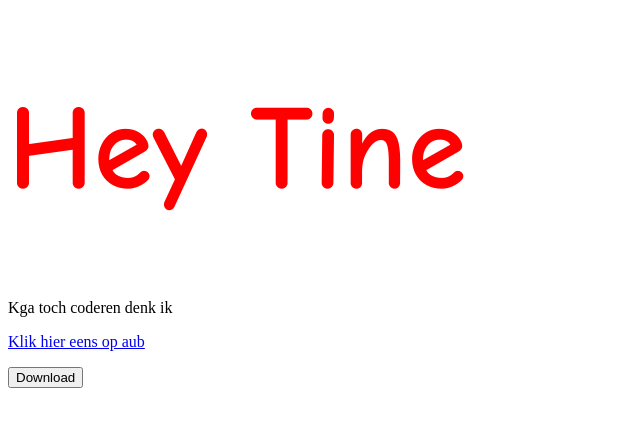
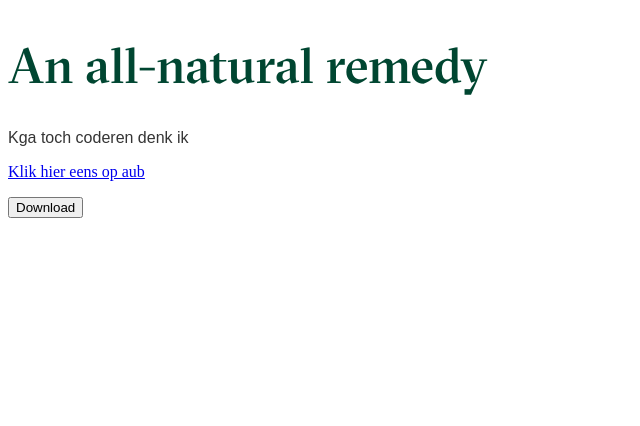
Before and after one commit to diewertcoppens/diewertcoppens.github.io, a plain HTML site: page index.html in a window 1280 px wide. Shown: the whole page, without its empty margins (0-640 px from the left). Drawn offline with Linux system fonts and the light colour scheme; a web font is replaced by a local one.

Commit message:
fonts aanpassen

```diff
--- a/css/style.css
+++ b/css/style.css
@@ -1,5 +1,20 @@
+@font-face {
+    font-family: 'gt sectra';
+    src: url(../fonts/GT-Sectra-Fine-Medium-Trial.otf);
+    font-style: normal;
+    font-weight: 100;
+}
+
 h1 {
-    font-family: "Comic Sans MS", "Comic Sans", cursive;
-    color: red;
-    font-size: 120px;
+    font-family: "gt sectra";
+    color:#004631;
+    font-size: 50px;
+    font-weight: 100;
 }
+
+p.bodytext {
+    font-family: objektiv-mk2, sans-serif;
+    font-weight: 400;
+    font-style: normal;
+    color: #353535;
+}
--- a/index.html
+++ b/index.html
@@ -3,15 +3,16 @@
 
 <head>
   <title>Ancient Chemistry</title>
+  <link rel="stylesheet" href="https://use.typekit.net/oai0zmn.css">
   <link rel='stylesheet' href='./css/style.css'>
 </head>
 
 <body>
-    <h1>Hey Tine</h1>
-    <p>Kga toch coderen denk ik</p>
+    <h1>An all-natural remedy</h1>
+    <p class='bodytext'>Kga toch coderen denk ik</p>
     <p><a href='./logo.html'>Klik hier eens op aub</a></p>
 
-    <a href="../downloads/finger.jpg" download>
+    <a href="./downloads/finger.jpg" download>
       <button class="btn">Download</button>
     </a>
 
```
Also changed, not shown: fonts/GT-Sectra-Fine-Medium-Trial.otf (added), fonts/Girassol-Regular.ttf (added), images/logo.svg (added).
